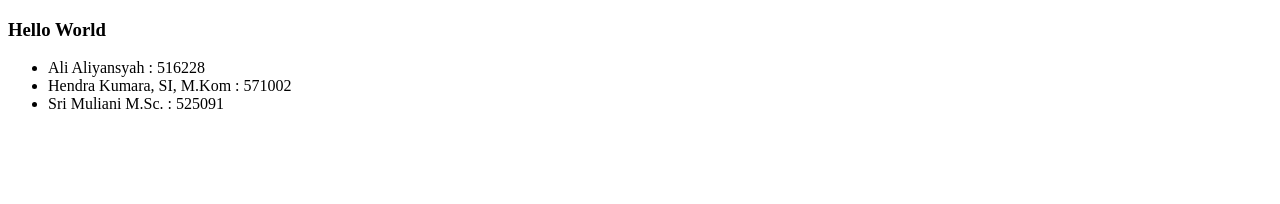
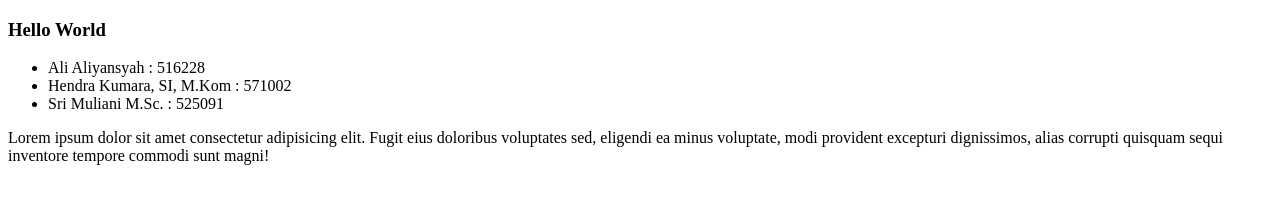
Before and after one commit to msilvana/git_repo, a plain HTML site: page index.html in a window 1280 px wide. Drawn offline with Linux system fonts and the light colour scheme.

Commit message:
manambahkan paragraf loremipsum

```diff
--- a/index.html
+++ b/index.html
@@ -10,4 +10,5 @@
         <li>Hendra Kumara, SI, M.Kom : 571002 </li>
         <li>Sri Muliani M.Sc. : 525091 </li>
     </ul>
+    <p>Lorem ipsum dolor sit amet consectetur adipisicing elit. Fugit eius doloribus voluptates sed, eligendi ea minus voluptate, modi provident excepturi dignissimos, alias corrupti quisquam sequi inventore tempore commodi sunt magni!</p>
 </body>
```
